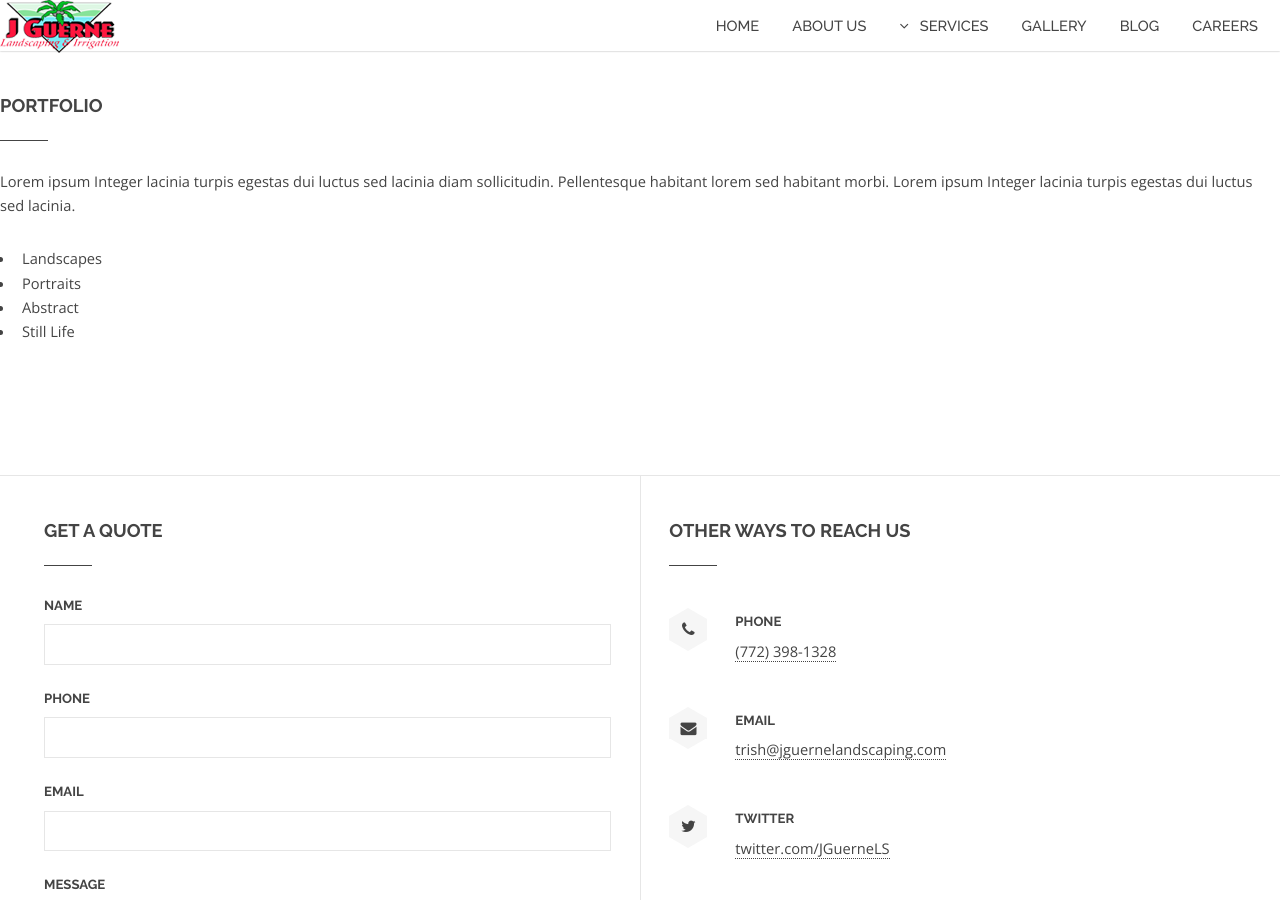
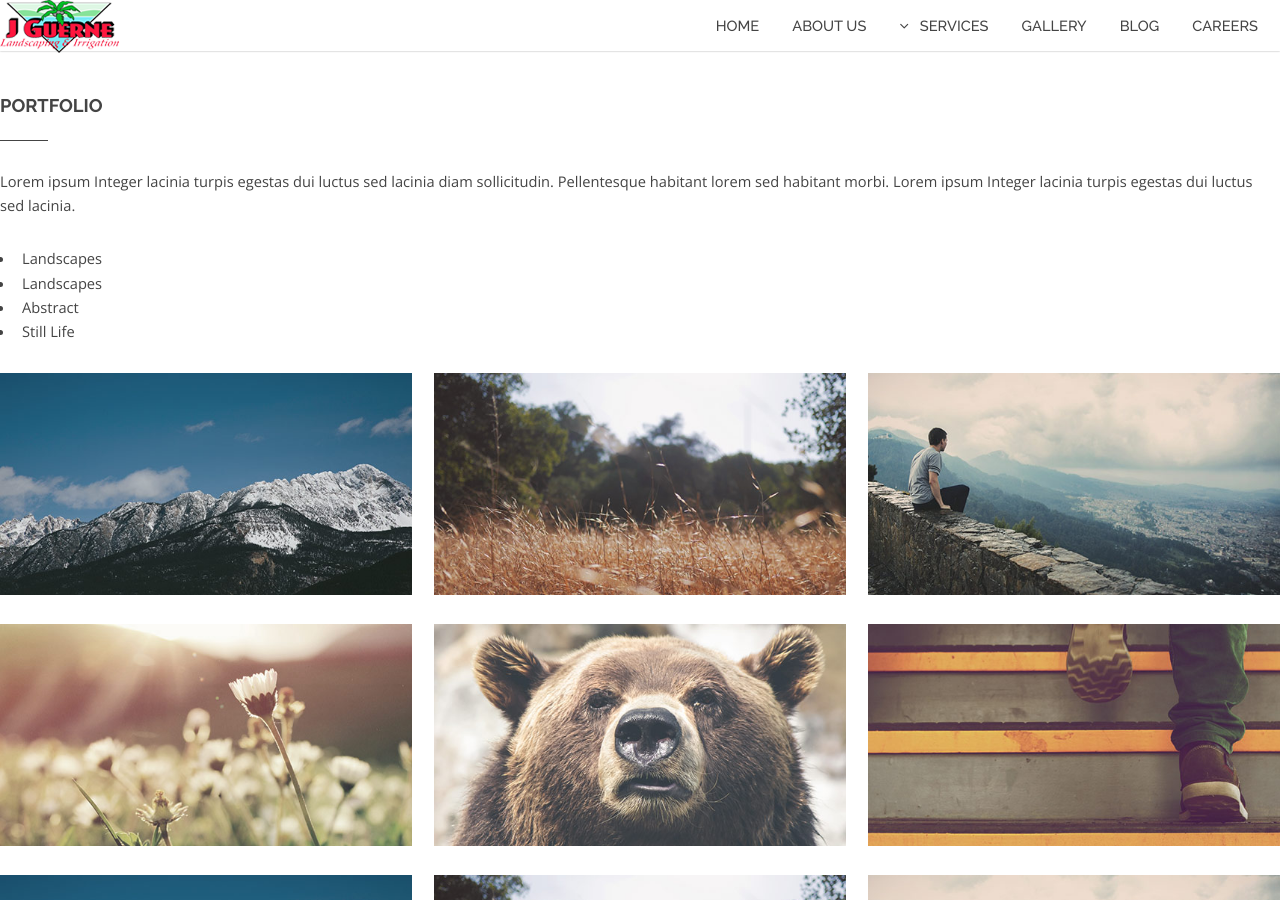
Before and after one commit to Guerne/jguernelandscaping, a Jekyll site: the page built from gallery.html, in a window 1280 px wide and 900 px high. Built offline with Jekyll 4.4.1, drawn with Linux system fonts in a browser that asks for light colours; nearby versions of some CDN libraries; comment, search, counter and statistics services are not loaded.

Commit message:
Gallery mobile test

```diff
--- a/gallery.html
+++ b/gallery.html
@@ -15,37 +15,37 @@
 								<li>
 									<h3>Landscapes</h3>
 									<div class="row">
-										<div class="4u 12u(mobile)"><a href="images/portfolio/fulls/pic01.jpg" class="image fit"><img src="images/portfolio/thumbnails/pic01.jpg" alt=""></a></div>
-										<div class="4u 12u(mobile)"><a href="images/portfolio/fulls/pic02.jpg" class="image fit"><img src="images/portfolio/thumbnails/pic02.jpg" alt=""></a></div>
-										<div class="4u 12u(mobile)"><a href="images/portfolio/fulls/pic03.jpg" class="image fit"><img src="images/portfolio/thumbnails/pic03.jpg" alt=""></a></div>
+										<div class="4u 12u(mobile)"><a href="/images/gallery/fulls/pic01.jpg" class="image fit"><img src="/images/gallery/thumbnails/pic01.jpg" alt=""></a></div>
+										<div class="4u 12u(mobile)"><a href="/images/gallery/fulls/pic02.jpg" class="image fit"><img src="/images/gallery/thumbnails/pic02.jpg" alt=""></a></div>
+										<div class="4u 12u(mobile)"><a href="/images/gallery/fulls/pic03.jpg" class="image fit"><img src="/images/gallery/thumbnails/pic03.jpg" alt=""></a></div>
 									</div>
 									<div class="row">
-										<div class="4u 12u(mobile)"><a href="images/portfolio/fulls/pic04.jpg" class="image fit"><img src="images/portfolio/thumbnails/pic04.jpg" alt=""></a></div>
-										<div class="4u 12u(mobile)"><a href="images/portfolio/fulls/pic05.jpg" class="image fit"><img src="images/portfolio/thumbnails/pic05.jpg" alt=""></a></div>
-										<div class="4u 12u(mobile)"><a href="images/portfolio/fulls/pic06.jpg" class="image fit"><img src="images/portfolio/thumbnails/pic06.jpg" alt=""></a></div>
+										<div class="4u 12u(mobile)"><a href="/images/gallery/fulls/pic04.jpg" class="image fit"><img src="/images/gallery/thumbnails/pic04.jpg" alt=""></a></div>
+										<div class="4u 12u(mobile)"><a href="/images/gallery/fulls/pic05.jpg" class="image fit"><img src="/images/gallery/thumbnails/pic05.jpg" alt=""></a></div>
+										<div class="4u 12u(mobile)"><a href="/images/gallery/fulls/pic06.jpg" class="image fit"><img src="/images/gallery/thumbnails/pic06.jpg" alt=""></a></div>
 									</div>
 									<div class="row">
-										<div class="4u 12u(mobile)"><a href="images/portfolio/fulls/pic01.jpg" class="image fit"><img src="images/portfolio/thumbnails/pic01.jpg" alt=""></a></div>
-										<div class="4u 12u(mobile)"><a href="images/portfolio/fulls/pic02.jpg" class="image fit"><img src="images/portfolio/thumbnails/pic02.jpg" alt=""></a></div>
-										<div class="4u 12u(mobile)"><a href="images/portfolio/fulls/pic03.jpg" class="image fit"><img src="images/portfolio/thumbnails/pic03.jpg" alt=""></a></div>
+										<div class="4u 12u(mobile)"><a href="/images/gallery/fulls/pic01.jpg" class="image fit"><img src="/images/gallery/thumbnails/pic01.jpg" alt=""></a></div>
+										<div class="4u 12u(mobile)"><a href="/images/gallery/fulls/pic02.jpg" class="image fit"><img src="/images/gallery/thumbnails/pic02.jpg" alt=""></a></div>
+										<div class="4u 12u(mobile)"><a href="/images/gallery/fulls/pic03.jpg" class="image fit"><img src="/images/gallery/thumbnails/pic03.jpg" alt=""></a></div>
 									</div>
 								</li>
 								<li>
-									<h3>Portraits</h3>
+									<h3>Landscapes</h3>
 									<div class="row">
-										<div class="4u 12u(mobile)"><a href="images/portfolio/fulls/pic04.jpg" class="image fit"><img src="images/portfolio/thumbnails/pic04.jpg" alt=""></a></div>
-										<div class="4u 12u(mobile)"><a href="images/portfolio/fulls/pic05.jpg" class="image fit"><img src="images/portfolio/thumbnails/pic05.jpg" alt=""></a></div>
-										<div class="4u 12u(mobile)"><a href="images/portfolio/fulls/pic06.jpg" class="image fit"><img src="images/portfolio/thumbnails/pic06.jpg" alt=""></a></div>
+										<div class="4u 12u(mobile)"><a href="/images/gallery/fulls/pic01.jpg" class="image fit"><img src="/images/gallery/thumbnails/pic01.jpg" alt=""></a></div>
+										<div class="4u 12u(mobile)"><a href="/images/gallery/fulls/pic01.jpg" class="image fit"><img src="/images/gallery/thumbnails/pic01.jpg" alt=""></a></div>
+										<div class="4u 12u(mobile)"><a href="/images/gallery/fulls/pic01.jpg" class="image fit"><img src="/images/gallery/thumbnails/pic01.jpg" alt=""></a></div>
 									</div>
 									<div class="row">
-										<div class="4u 12u(mobile)"><a href="images/portfolio/fulls/pic01.jpg" class="image fit"><img src="images/portfolio/thumbnails/pic01.jpg" alt=""></a></div>
-										<div class="4u 12u(mobile)"><a href="images/portfolio/fulls/pic02.jpg" class="image fit"><img src="images/portfolio/thumbnails/pic02.jpg" alt=""></a></div>
-										<div class="4u 12u(mobile)"><a href="images/portfolio/fulls/pic03.jpg" class="image fit"><img src="images/portfolio/thumbnails/pic03.jpg" alt=""></a></div>
+										<div class="4u 12u(mobile)"><a href="images/gallery/fulls/pic01.jpg" class="image fit"><img src="images/portfolio/thumbnails/pic01.jpg" alt=""></a></div>
+										<div class="4u 12u(mobile)"><a href="images/gallery/fulls/pic02.jpg" class="image fit"><img src="images/portfolio/thumbnails/pic02.jpg" alt=""></a></div>
+										<div class="4u 12u(mobile)"><a href="images/gallery/fulls/pic03.jpg" class="image fit"><img src="images/portfolio/thumbnails/pic03.jpg" alt=""></a></div>
 									</div>
 									<div class="row">
-										<div class="4u 12u(mobile)"><a href="images/portfolio/fulls/pic04.jpg" class="image fit"><img src="images/portfolio/thumbnails/pic04.jpg" alt=""></a></div>
-										<div class="4u 12u(mobile)"><a href="images/portfolio/fulls/pic05.jpg" class="image fit"><img src="images/portfolio/thumbnails/pic05.jpg" alt=""></a></div>
-										<div class="4u 12u(mobile)"><a href="images/portfolio/fulls/pic06.jpg" class="image fit"><img src="images/portfolio/thumbnails/pic06.jpg" alt=""></a></div>
+										<div class="4u 12u(mobile)"><a href="images/gallery/fulls/pic04.jpg" class="image fit"><img src="images/portfolio/thumbnails/pic04.jpg" alt=""></a></div>
+										<div class="4u 12u(mobile)"><a href="images/gallery/fulls/pic05.jpg" class="image fit"><img src="images/portfolio/thumbnails/pic05.jpg" alt=""></a></div>
+										<div class="4u 12u(mobile)"><a href="images/gallery/fulls/pic06.jpg" class="image fit"><img src="images/portfolio/thumbnails/pic06.jpg" alt=""></a></div>
 									</div>
 								</li>
 								<li>
```
Also changed, not shown: images/gallery/fulls/pic01.jpg (added), images/gallery/fulls/pic02.jpg (added), images/gallery/fulls/pic03.jpg (added), images/gallery/fulls/pic04.jpg (added), images/gallery/fulls/pic05.jpg (added), images/gallery/fulls/pic06.jpg (added), images/gallery/fulls/pic07.jpg (added), images/gallery/thumbnails/pic01.jpg (added), images/gallery/thumbnails/pic02.jpg (added), images/gallery/thumbnails/pic03.jpg (added), images/gallery/thumbnails/pic04.jpg (added), images/gallery/thumbnails/pic05.jpg (added), images/gallery/thumbnails/pic06.jpg (added), images/gallery/thumbnails/pic07.jpg (added).
